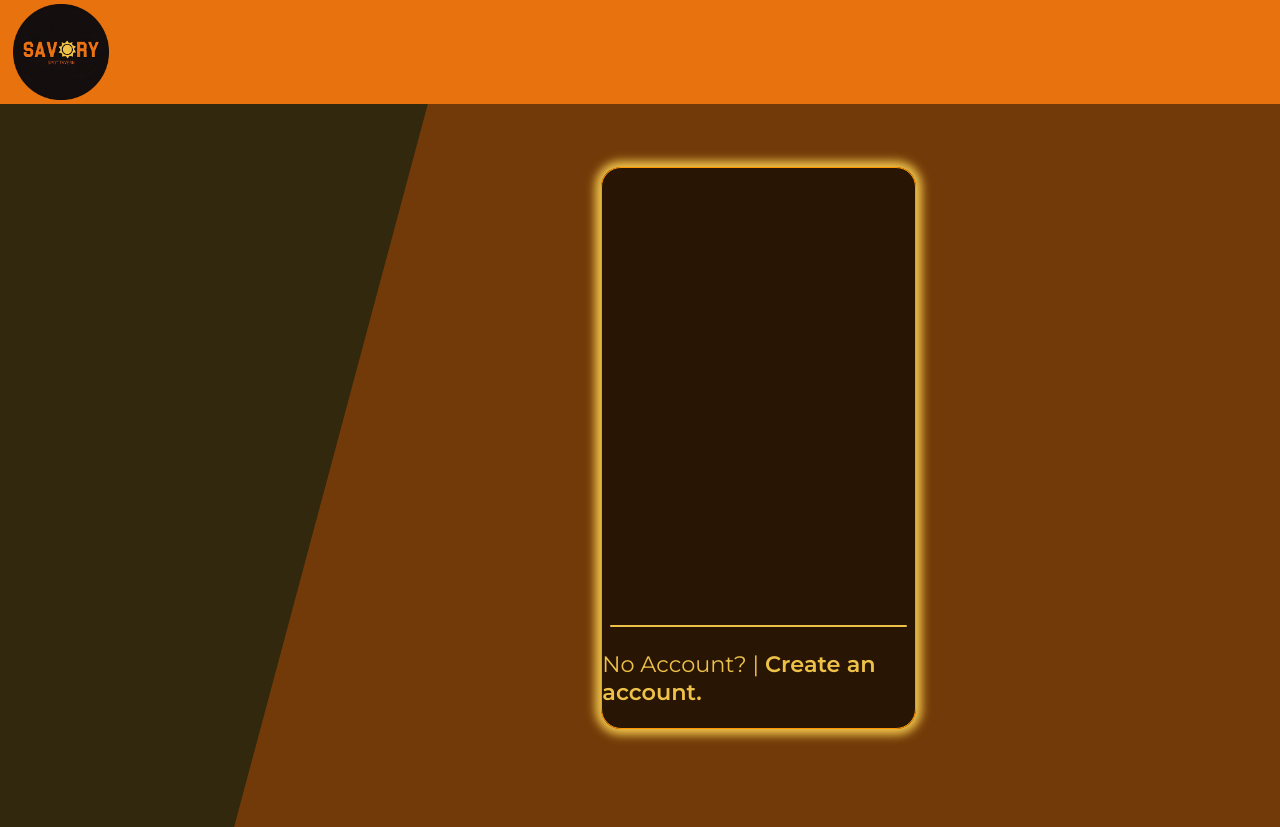
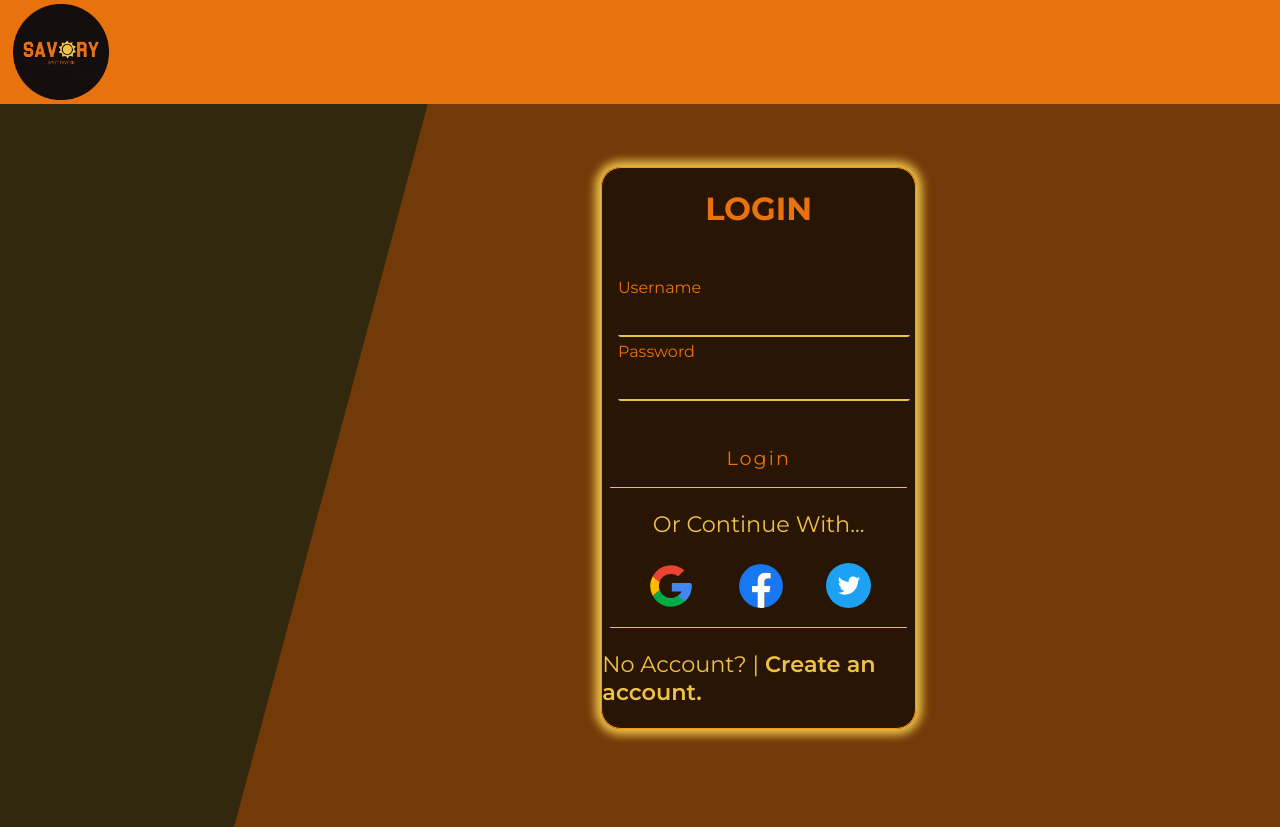
Before and after one commit to Dark12Phantom/BusinessForProgrammingLanguages, a PHP site: page /srcUser/htmlDIR/account-login.html in a window 1280 px wide. Shown: the top 827 px of the page. Run offline with PHP 8.4, Linux system fonts and the light colour scheme.

Commit message:
Minor Changes

```diff
--- a/srcUser/css/account.css
+++ b/srcUser/css/account.css
@@ -83,6 +83,16 @@ main {
     align-items: center;
 }
 
+.signup{
+    overflow-y: auto;
+    height: max-content;
+}
+
+::-webkit-scrollbar{
+    width: 0px;
+    height: 50%;
+}
+
 .signup,
 .login {
     border: 1px solid #ff9500;
@@ -92,6 +102,7 @@ main {
     display: flex;
     flex-direction: column;
     align-items: center;
+    color: #e8720d;
 }
 
 .signup {
@@ -100,10 +111,18 @@ main {
     margin-top: 13vh;
 }
 
+
+.login .button{
+    margin-bottom: 1rem;
+}
 .login {
     width: 30%;
     height: 70%;
     margin-top: 12vh;
+}
+
+.logos{
+    margin-bottom: 1rem;
 }
 
 .login span,
@@ -118,6 +137,32 @@ main {
     height: 90%;
     width: 90%;
     margin: auto;
+}
+
+.login-credentials{
+    display: flex;
+    flex-direction: column;
+    width: 90%;
+    height: 90%;
+    justify-content: center;
+}
+
+.logos{
+    display: flex;
+    align-items: center;
+    justify-content: center;
+    gap: 40px;
+}
+
+.logos img{
+    width: 50px;
+    height: 50px;
+    cursor: pointer;
+}
+
+.logos img:nth-child(3){
+    width: 45px;
+    height: 45px;
 }
 
 form {
--- a/srcUser/htmlDIR/account-login.html
+++ b/srcUser/htmlDIR/account-login.html
@@ -25,7 +25,28 @@
         <div class="separator2"></div>
         <div class="container2">
             <div class="login">
-                <div class="credentials"></div>
+                <h1>LOGIN</h1>
+                <div class="credentials login-credentials">
+                    <form action="">
+                        <label for="uname">Username</label>
+                        <input type="text" name="uname" id="uname" required>
+                        <label for="password">Password</label>
+                        <input type="password" name="password" id="password" required>
+                </div>
+                <div class="button">
+                    <label class="custom-field">
+                        <input type="submit" value="Login">
+                        <span class="border"></span>
+                    </label>
+                </div>
+                <span></span>
+                <p>Or Continue With...</p>
+                <div class="logos">
+                    <img src="../icons/google.svg" alt="">
+                    <img src="../icons/facebook.svg" alt="">
+                    <img src="../icons/twitter.svg" alt="">
+                </div>
+                </form>
                 <span></span>
                 <p>No Account? | <a href="./account-signup.html" class="transition">Create an account.</a></p>
             </div>
--- a/srcUser/htmlDIR/account-signup.html
+++ b/srcUser/htmlDIR/account-signup.html
@@ -24,6 +24,7 @@
     <main class="page" id="signup">
         <div class="container">
             <div class="signup">
+                <h1>SIGN UP</h1>
                 <div class="credentials">
                     <form action="">
                         <label for="name">First Name</label>
```
Also changed, not shown: srcUser/icons/facebook.svg (added), srcUser/icons/google.svg (added), srcUser/icons/twitter.svg (added).
